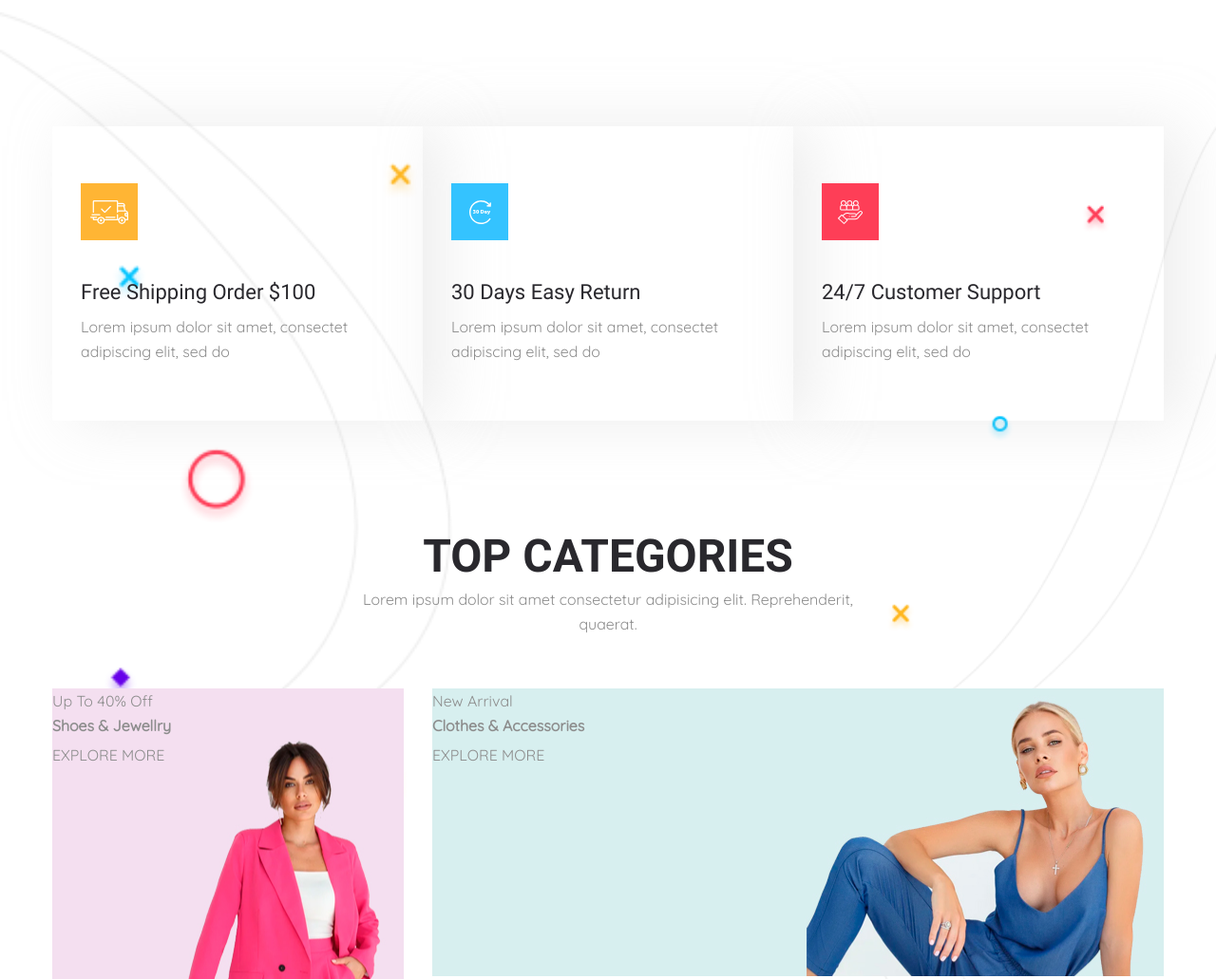
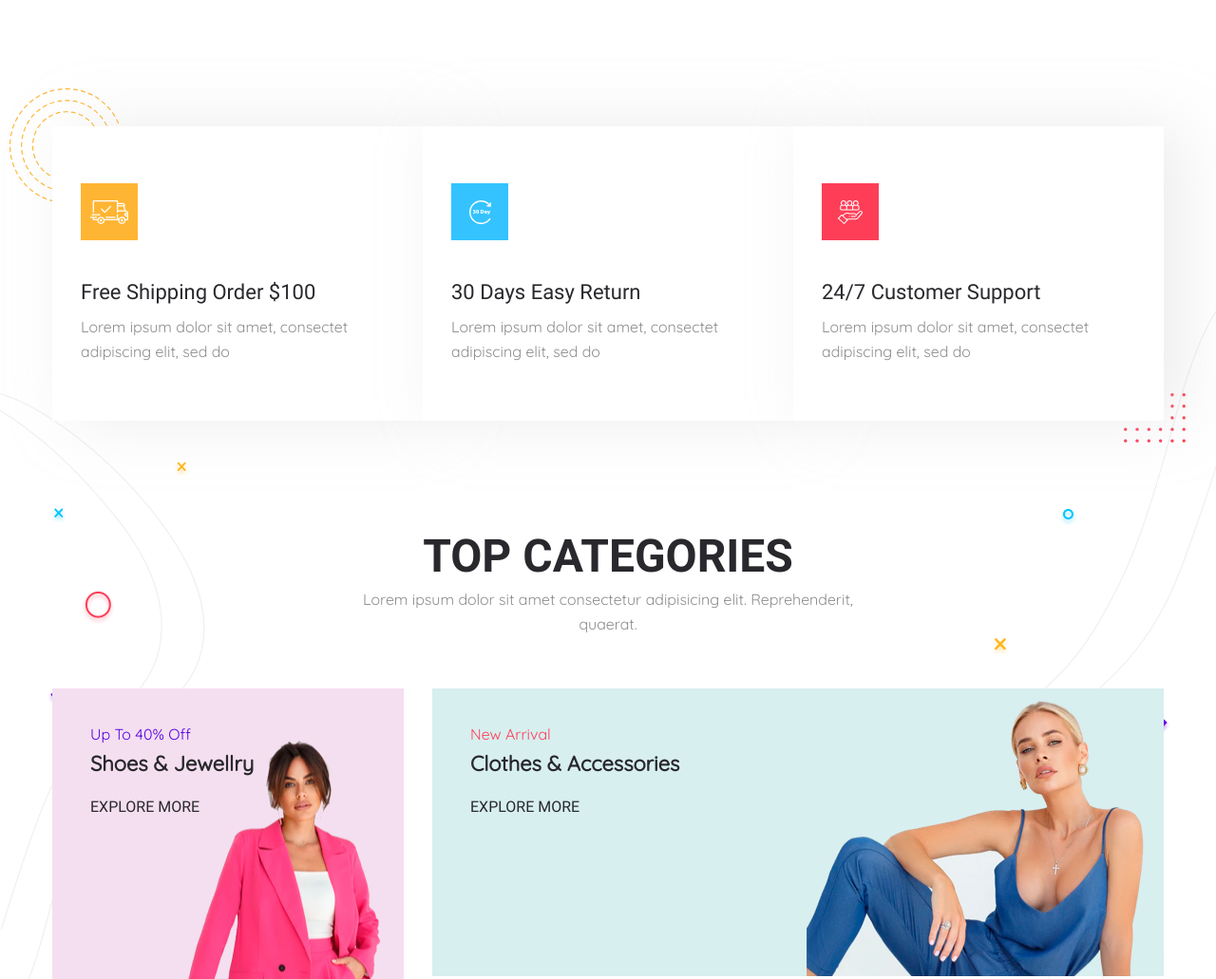
Before and after one commit to catteri/marcko, a website: page app/index.html in a window 1280 px wide. Shown: the part 800-1831 px from the top of the page at 95% size. Drawn offline with nearby package versions, Linux system fonts and the light colour scheme; files that its build step writes are made by us from their sources.

Commit message:
git add bg/categories/items

```diff
--- a/app/scss/_global.scss
+++ b/app/scss/_global.scss
@@ -18,6 +18,7 @@ display:flex;
     font-size:48px;
     line-height: 65px;
     color:$title;
+    text-transform:uppercase;
 }
 
 .text{
--- a/app/scss/style.scss
+++ b/app/scss/style.scss
@@ -248,13 +248,11 @@
     padding:120px 0;
     background-image:url('../images/shape_left.png');
     background-repeat:no-repeat;
-    background-size:contain;
-    background-position: left;
+    background-position: center left;
     &-inner{
     background-image:url('../images/shape_right.png');
     background-repeat:no-repeat;
-    background-size:contain;
-    background-position: right;
+    background-position: center right;
     }
 }
 
@@ -262,7 +260,32 @@
     display:flex;
     justify-content: space-between;
     margin-bottom:110px;
+    position:relative;
+    z-index:10;
+    &::before,
+    &::after{
+        content:'';
+        position:absolute;
+    }
+    &::before{
+        z-index:-1;
+        top:-40px;
+        left:-45px;
+        width: 120px;
+        height: 121px;
+        background-image: url(../images/decor/before_bg.svg);
+    }
+    &::after{
+        z-index:-1;
+        bottom:-23px;
+        right:-23px;
+        width: 65px;
+        height: 52px;
+        background-image: url(../images/decor/after.svg);
+    }
     &__item{
+        z-index:10;
+        background-color:#fff;
         padding: 60px 30px;
         box-shadow: 20px 0px 60px 0px rgba(202, 202, 202, 0.35);
     }
@@ -283,16 +306,56 @@
         grid-gap:30px;
 
     }
+
     &__item{
         background-repeat: no-repeat;
         background-size:cover;
         background-position:center center;
+        padding-left:40px;
+        padding-top:35px;
         &:nth-child(1){
             grid-row:span 2;
+            .categories__item-subtitle,
+            .categories__item-link:hover{
+                 color: #5800e4;
+            }
         }
         &:nth-child(2){
             grid-column: span 2;
+            .categories__item-subtitle,
+            .categories__item-link:hover{
+                 color: $accent;
+            }
         }
+
+        &:nth-child(3){
+            .categories__item-subtitle,
+            .categories__item-link:hover{
+                 color: #ffb534;
+            }
+        }
+
+        &:nth-child(4){
+            .categories__item-subtitle,
+            .categories__item-link:hover{
+                 color: #34c3ff;
+            }
+        }
+    }
+
+    &__item-subtitle{
+        margin-bottom: 5px;
+    }
+    &__item-title{
+        font-size:22px;
+        color:$title;
+        margin:auto 0 15px;
+    }
+    &__item-link{
+        text-transform: uppercase;
+        @extend %roboto-400;
+        color:$title;
+        transition: all .3s;
     }
 }
 
```
Also changed, not shown: app/images/decor/after.svg (added), app/images/icons/cart.svg (added).
